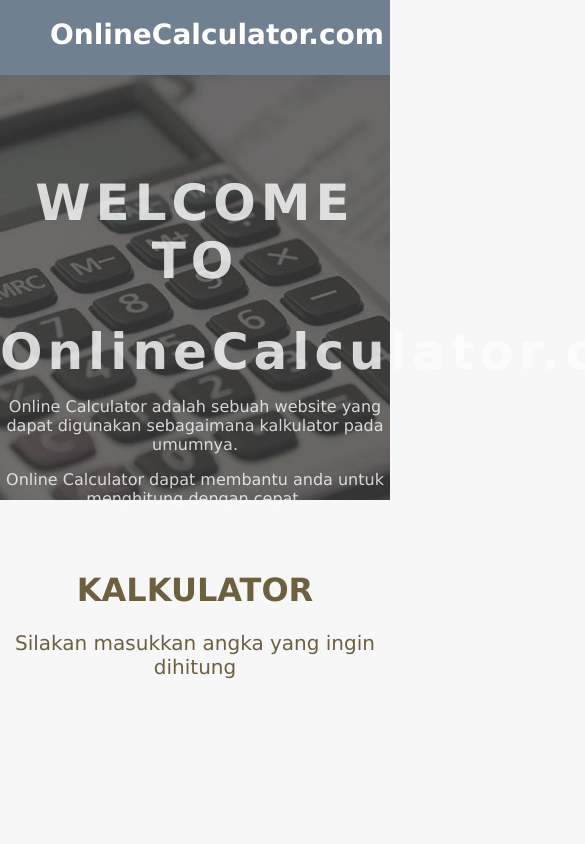
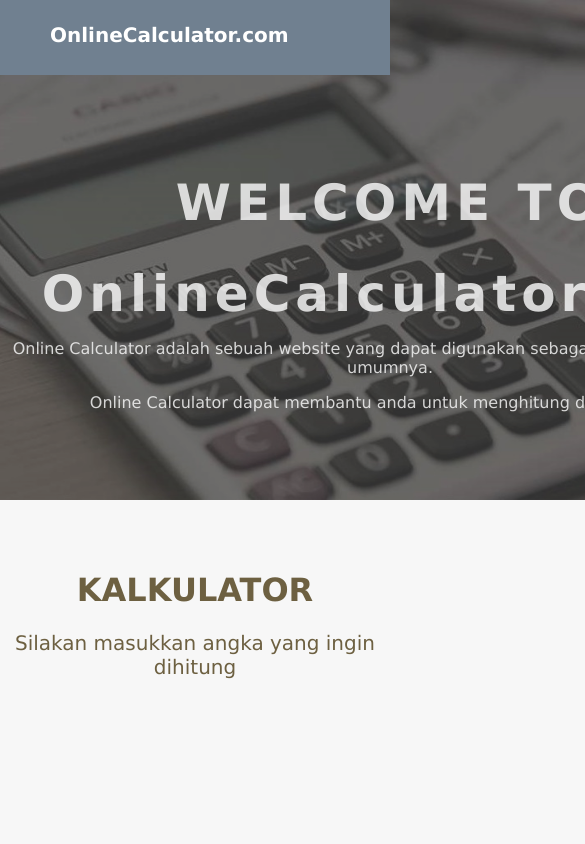
Before and after one commit to UtariAndriyani/ProjectIndividu_Calculator, a plain HTML site: page index.html in a window 390 px wide. Shown: the top 844 px of the page, 585 px wide, since content can reach past the window. Drawn offline with Linux system fonts and the light colour scheme.

Commit message:
Update stylesheet.css

```diff
--- a/stylesheet.css
+++ b/stylesheet.css
@@ -133,3 +133,26 @@ footer {
   height: 75px;
   background: #708090;
 }
+
+@media (max-width: 800px) {
+  .top-wrapper {
+    background-image: url(background.jpg);
+    background-size: cover;
+    background-repeat: no-repeat;
+    background-position: center;
+    height: 500px;
+    width: 200%;
+    opacity: 0.8;
+    text-align: center;
+    color: white;
+  }
+
+  .logo {
+    font-size: 20px;
+    justify-content: center;
+  }
+
+  footer {
+    width: 200%;
+  }
+}
```
